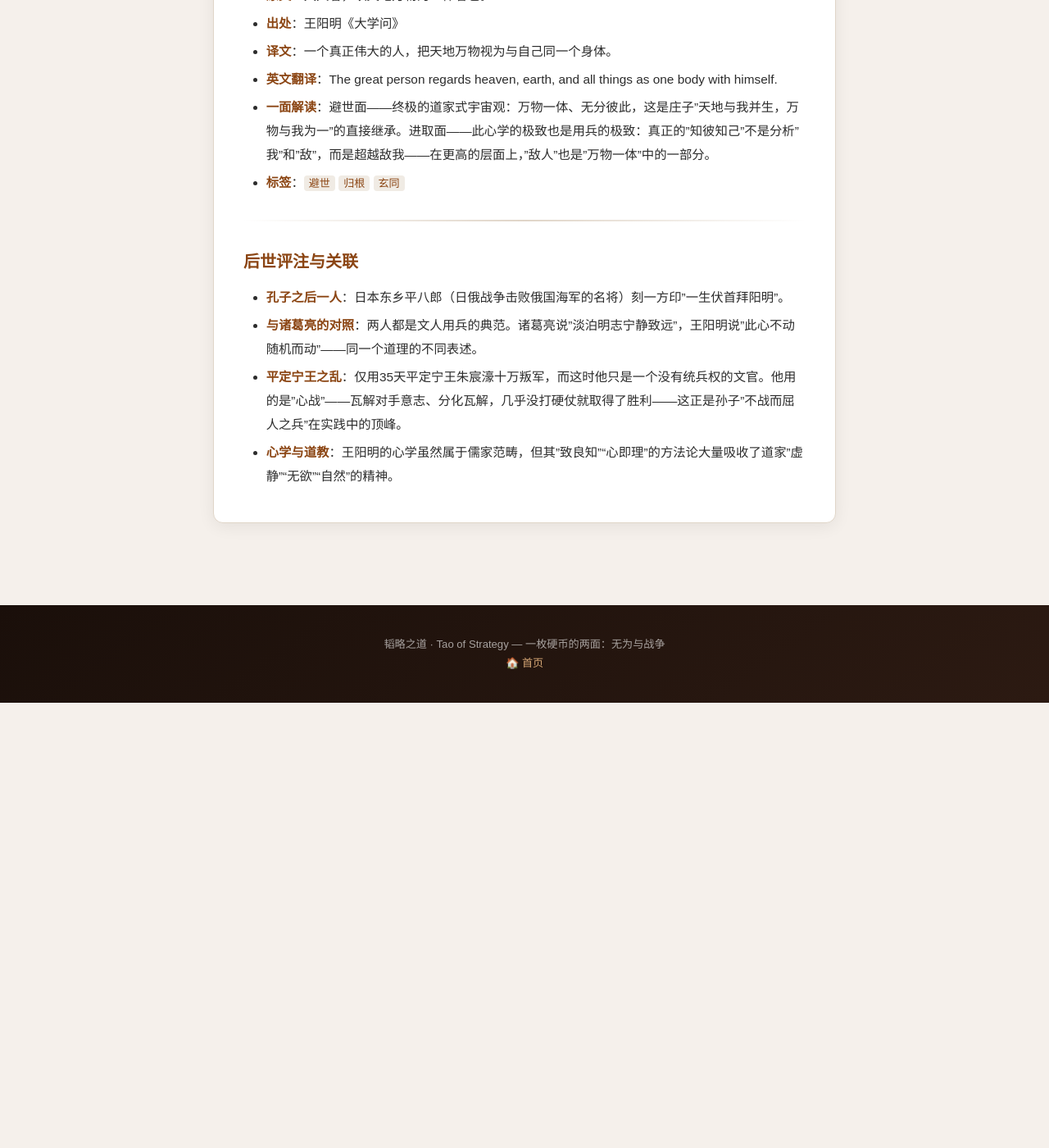
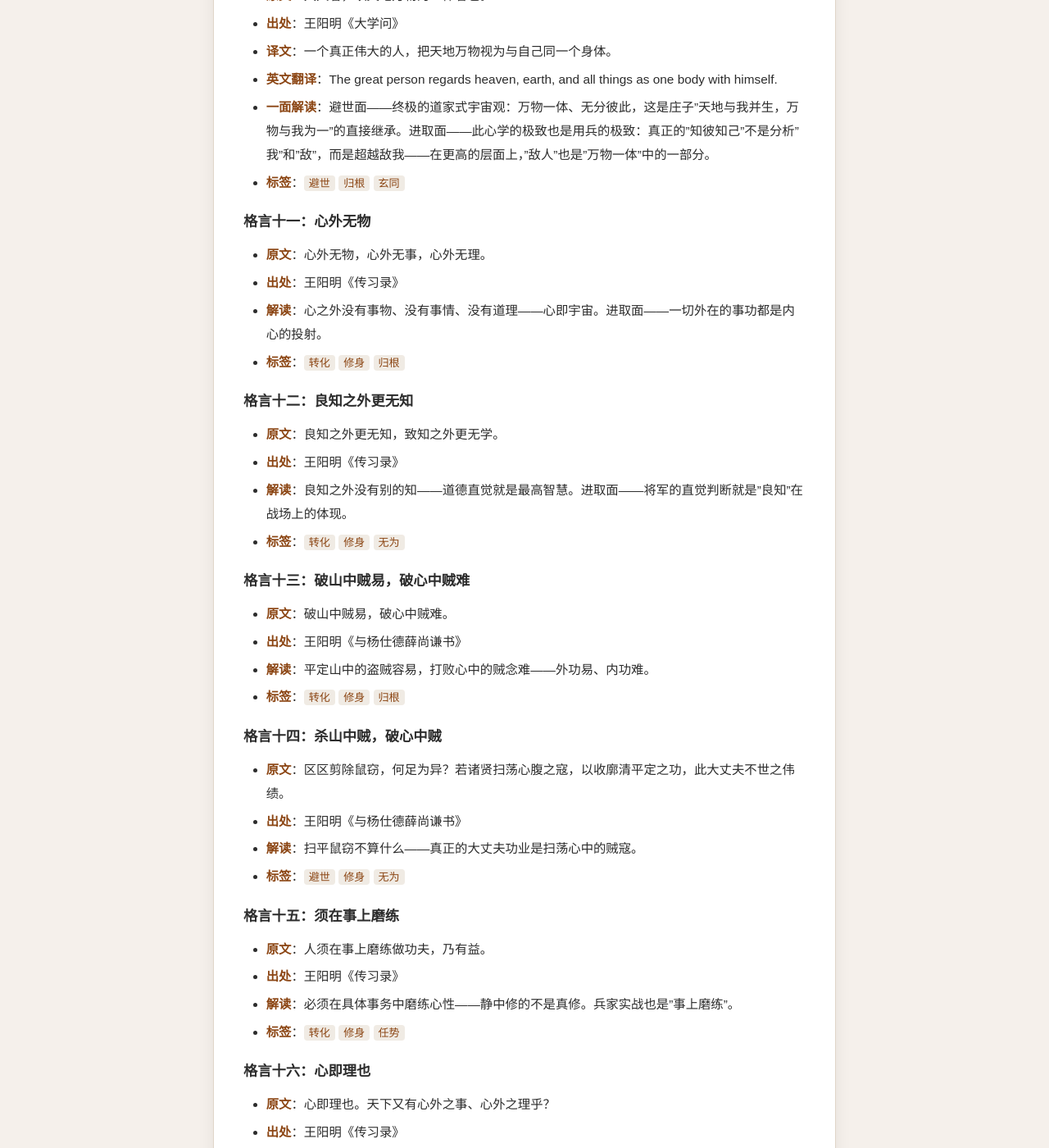
Before and after one commit to phoenixlucky/tao-of-strategy, a Jekyll site: the page built from people/crossover/wangyangming.md, in a window 1280 px wide and 1400 px high, scrolled down 3911 px. Shown: the whole window at 82% size. Built offline with Jekyll 4.4.1, drawn with Linux system fonts in a browser that asks for light colours; our own code applies the rules of GitHub Pages for plain Markdown files; before the commit the page ends 4768 px from its top, so only the background shows below that; some of the changed text lies outside the part shown.

Commit message:
📖 全部18人扩充至20条 + 王阳明完成
已完成：孙子/吴起/孙膑/尉缭/曹操/李靖/韩信/司马穰苴
      老子/庄子/列子/文子/河上公
      范蠡/张良/诸葛亮/刘伯温/王阳明
      合计360条格言

```diff
--- a/people/crossover/wangyangming.md
+++ b/people/crossover/wangyangming.md
@@ -107,6 +107,76 @@ tags: [转化, 进取, 避世, 心学, 修身, 用兵]
 - **一面解读**：避世面——终极的道家式宇宙观：万物一体、无分彼此，这是庄子"天地与我并生，万物与我为一"的直接继承。进取面——此心学的极致也是用兵的极致：真正的"知彼知己"不是分析"我"和"敌"，而是超越敌我——在更高的层面上，"敌人"也是"万物一体"中的一部分。
 - **标签**：`避世` `归根` `玄同`
 
+### 格言十一：心外无物
+
+- **原文**：心外无物，心外无事，心外无理。
+- **出处**：王阳明《传习录》
+- **解读**：心之外没有事物、没有事情、没有道理——心即宇宙。进取面——一切外在的事功都是内心的投射。
+- **标签**：`转化` `修身` `归根`
+
+### 格言十二：良知之外更无知
+
+- **原文**：良知之外更无知，致知之外更无学。
+- **出处**：王阳明《传习录》
+- **解读**：良知之外没有别的知——道德直觉就是最高智慧。进取面——将军的直觉判断就是"良知"在战场上的体现。
+- **标签**：`转化` `修身` `无为`
+
+### 格言十三：破山中贼易，破心中贼难
+
+- **原文**：破山中贼易，破心中贼难。
+- **出处**：王阳明《与杨仕德薛尚谦书》
+- **解读**：平定山中的盗贼容易，打败心中的贼念难——外功易、内功难。
+- **标签**：`转化` `修身` `归根`
+
+### 格言十四：杀山中贼，破心中贼
+
+- **原文**：区区剪除鼠窃，何足为异？若诸贤扫荡心腹之寇，以收廓清平定之功，此大丈夫不世之伟绩。
+- **出处**：王阳明《与杨仕德薛尚谦书》
+- **解读**：扫平鼠窃不算什么——真正的大丈夫功业是扫荡心中的贼寇。
+- **标签**：`避世` `修身` `无为`
+
+### 格言十五：须在事上磨练
+
+- **原文**：人须在事上磨练做功夫，乃有益。
+- **出处**：王阳明《传习录》
+- **解读**：必须在具体事务中磨练心性——静中修的不是真修。兵家实战也是"事上磨练"。
+- **标签**：`转化` `修身` `任势`
+
+### 格言十六：心即理也
+
+- **原文**：心即理也。天下又有心外之事、心外之理乎？
+- **出处**：王阳明《传习录》
+- **解读**：心就是理——天理不在外物而在内心。与道家"道在身中"——不必外求。
+- **标签**：`避世` `归根` `修身`
+
+### 格言十七：静时亦觉意思好
+
+- **原文**：静时亦觉意思好，才遇事便不同。
+- **出处**：王阳明《传习录》
+- **解读**：静时感悟很好，遇到事情就不一样了——光静修不够。
+- **标签**：`转化` `修身` `无为`
+
+### 格言十八：若只好静，遇事便乱
+
+- **原文**：若只好静，遇事便乱，终无长进。
+- **出处**：王阳明《传习录》
+- **解读**：只喜欢安静遇到事情就乱了——终究没有长进。心学对纯道家"静修"的批判性补充。
+- **标签**：`转化` `修身` `任势`
+
+### 格言十九：良知只是个是非之心
+
+- **原文**：良知只是个是非之心，是非只是个好恶。
+- **出处**：王阳明《传习录》
+- **解读**：良知就是判断是非的能力——本能知道对错。进取面——将领的直觉判断就是良知。
+- **标签**：`转化` `修身` `无为`
+
+### 格言二十：知行合一，致良知
+
+- **原文**：知是行的主意，行是知的功夫。知是行之始，行是知之成。
+- **出处**：王阳明《传习录》
+- **解读**："知行合一"是最具"一体两面"价值的哲学概念——知与行不是两件事，是同一件事的两个面。
+- **标签**：`转化` `修身` `无为`
+
 ---
 
 ## 后世评注与关联
```
